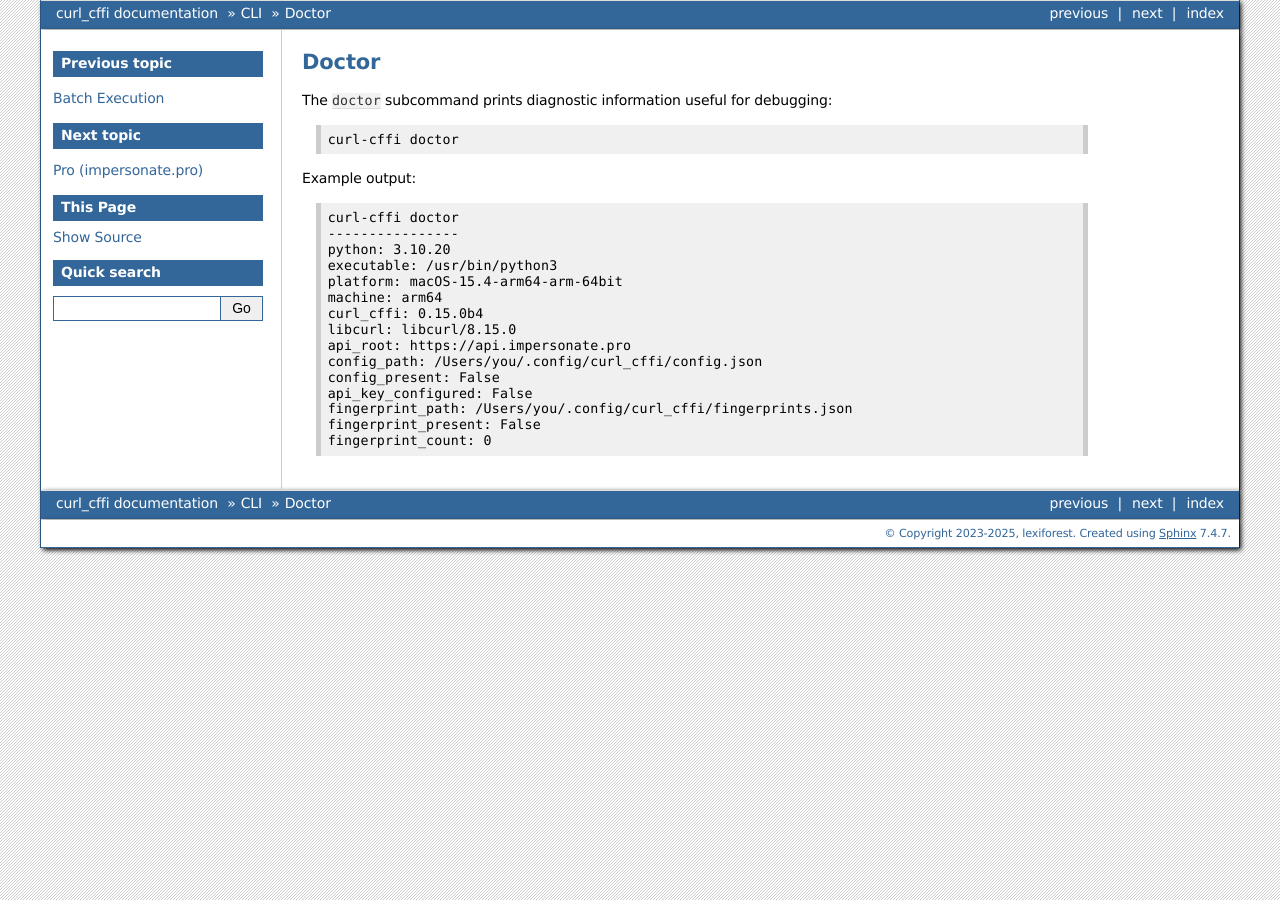
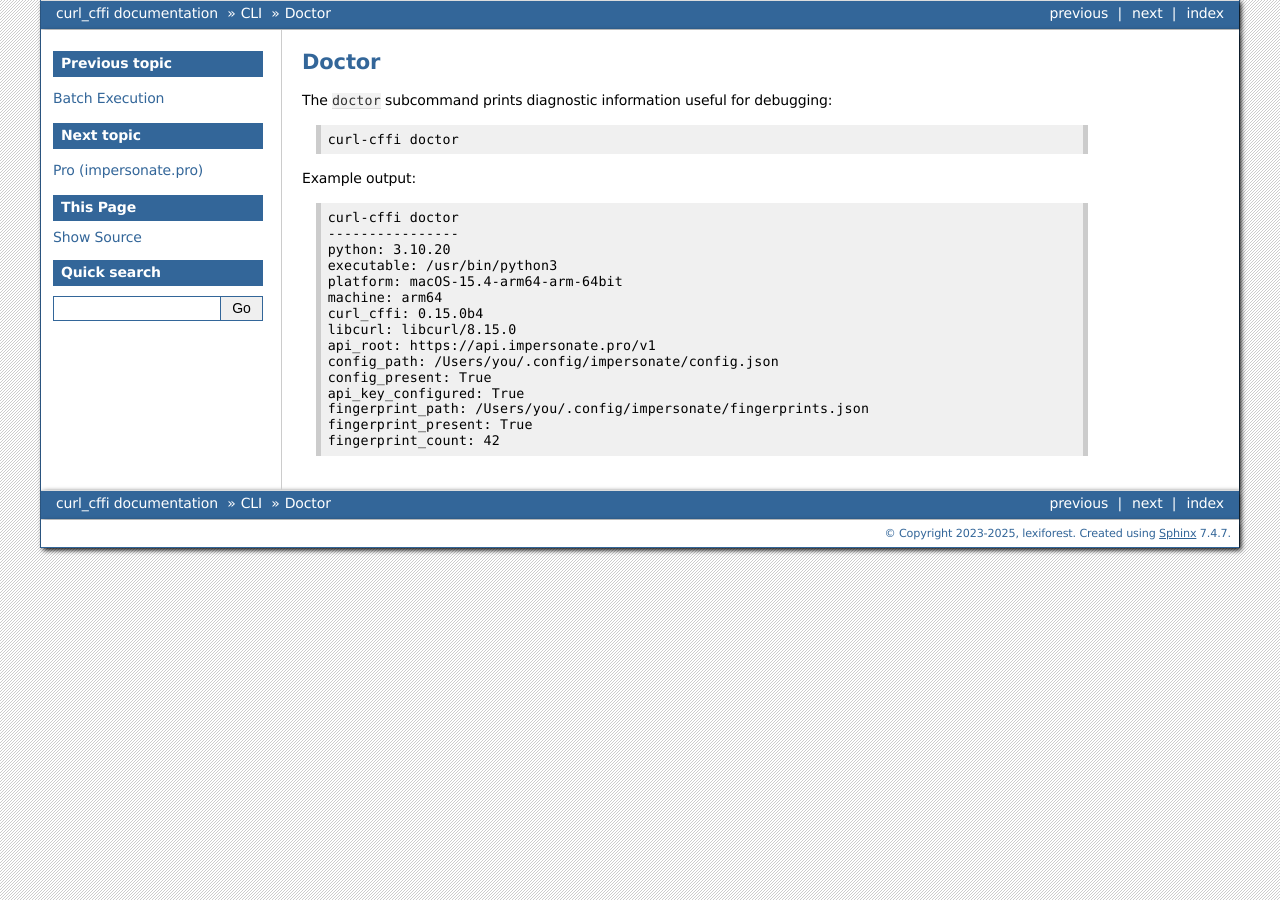
Before and after one commit to lexiforest/curl_cffi, a Sphinx documentation site: the page built from docs/cli/doctor.rst, in a window 1280 px wide. Built offline with Sphinx 7.4.7, drawn with Linux system fonts in a browser that asks for light colours.

Commit message:
Update config path

```diff
--- a/docs/cli/doctor.rst
+++ b/docs/cli/doctor.rst
@@ -19,10 +19,10 @@ Example output:
     machine: arm64
     curl_cffi: 0.15.0b4
     libcurl: libcurl/8.15.0
-    api_root: https://api.impersonate.pro
-    config_path: /Users/you/.config/curl_cffi/config.json
-    config_present: False
-    api_key_configured: False
-    fingerprint_path: /Users/you/.config/curl_cffi/fingerprints.json
-    fingerprint_present: False
-    fingerprint_count: 0
+    api_root: https://api.impersonate.pro/v1
+    config_path: /Users/you/.config/impersonate/config.json
+    config_present: True
+    api_key_configured: True
+    fingerprint_path: /Users/you/.config/impersonate/fingerprints.json
+    fingerprint_present: True
+    fingerprint_count: 42
--- a/docs/cli/pro.rst
+++ b/docs/cli/pro.rst
@@ -22,6 +22,8 @@ Download the latest fingerprints:
 
     curl-cffi update
 
+Successful updates print the total number of fingerprints now stored in the local cache.
+
 List native + cached fingerprints in a table:
 
 .. code-block:: bash
```
Also changed, not shown: README.md (+11 -0 lines), docs/fingerprints.rst (+10 -3 lines), 6 other files.
